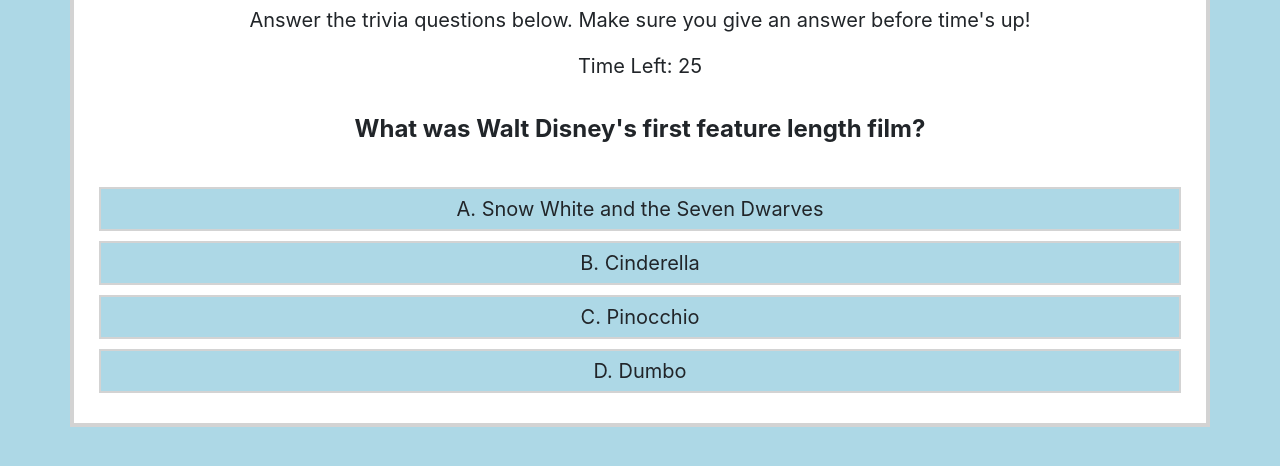
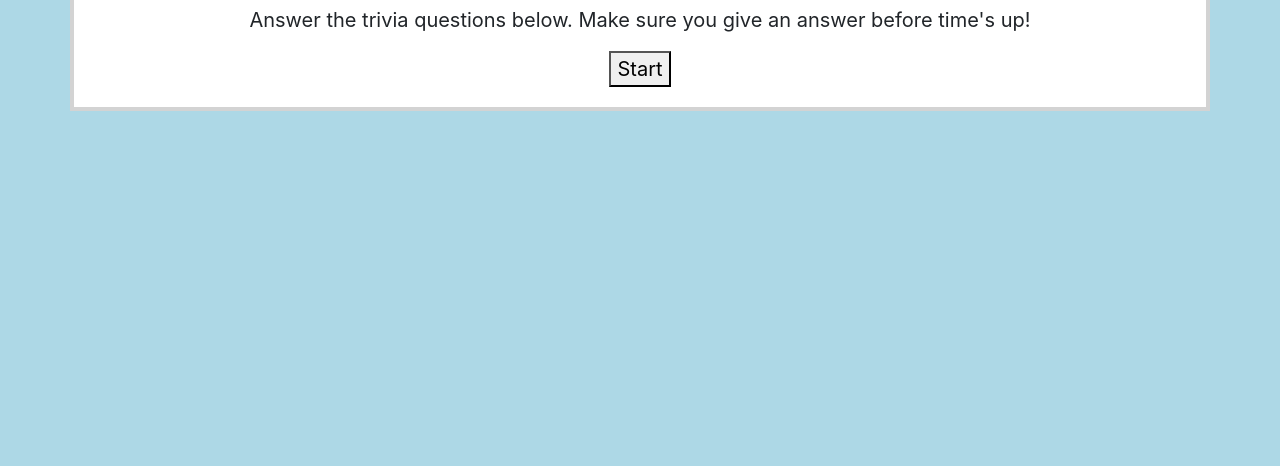
Before and after one commit to jlbarbuto/trivia-game, a plain HTML site: page index.html in a window 1280 px wide. Shown: the part 290-756 px from the top of the page. Drawn offline with nearby package versions, Linux system fonts and the light colour scheme.

Commit message:
I forgot to add a start button, so here it is

```diff
--- a/assets/css/style.css
+++ b/assets/css/style.css
@@ -28,3 +28,7 @@ body{
     cursor: pointer;
     background-color: powderblue;
 }
+
+.start:hover{
+    cursor: pointer;
+}
--- a/assets/javascript/app.js
+++ b/assets/javascript/app.js
@@ -253,4 +253,11 @@ function stop(){ //clears the interval
 
 //Main Process ==================
 //Page initializes with first question chosen from question object
-loadNext();
+$(".questionArea").html(
+    `
+    <button class="start">Start</button>
+    `
+);
+$(".start").click(function(){
+    loadNext();
+});
```
